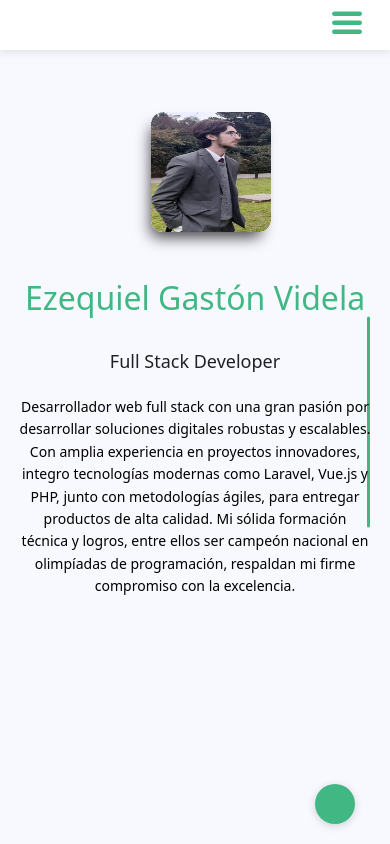
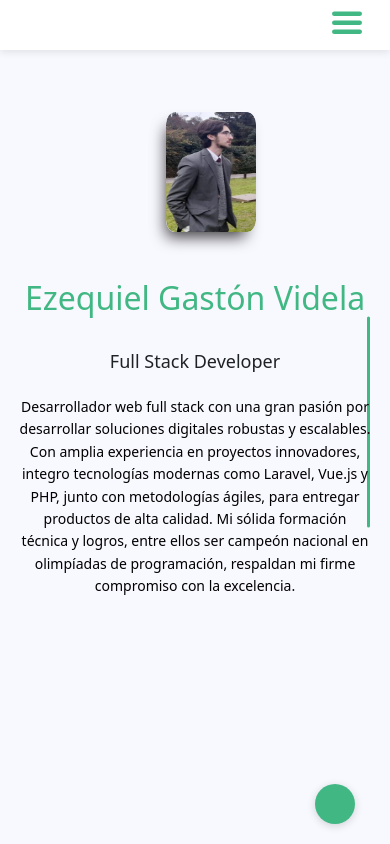
Before and after one commit to ezequielgv/portfolio, a Vue app: page / in a window 390 px wide. Built offline with nearby package versions, Linux system fonts and the light colour scheme; some icons are missing.

Commit message:
renamed:    docs/assets/index-C8BzAOg1.css -> docs/assets/index-Byk96xjT.css 	renamed:    docs/assets/index-Do_L6lQo.js -> docs/assets/index-DkoBLBD4.js 	modified:   docs/index.html 	modified:   src/assets/styles/global.css 	modified:   src/views/Index.vue

```diff
--- a/src/assets/styles/global.css
+++ b/src/assets/styles/global.css
@@ -243,13 +243,13 @@
     }
 
     .image-placeholder {
-        width: 120px !important;
+        width: 90px !important;
         height: 120px !important;
         margin: 0 auto;
     }
 
     .image-me.mobile-image img {
-        width: 120px !important;
+        width: 90px !important;
         height: 120px !important;
         border-radius: 10% !important;
     }
--- a/src/views/Index.vue
+++ b/src/views/Index.vue
@@ -172,18 +172,7 @@
 	};
 
 	// Función para detectar dispositivos móviles
-	// const isMobileDevice = () => {
-	// 	if (window.innerWidth <= 575) {
-	// 		// Verificar userAgent para mayor precisión
-	// 		return /Android|webOS|iPhone|iPad|iPod|BlackBerry|IEMobile|Opera Mini/i.test(navigator.userAgent);
-	// 	}
-	// 	return false;
-	// }
-
-	const isMobileDevice = () => {
-		alert('you are in mobile');
-		return window.innerWidth <= 575;
-	}
+	const isMobileDevice = () => { return window.innerWidth <= 575; }
 
 	const checkMobile = () => { isMobile.value = isMobileDevice(); };
 
```
Also changed, not shown: 4 other files (tests, documents, lock files or other folders).
